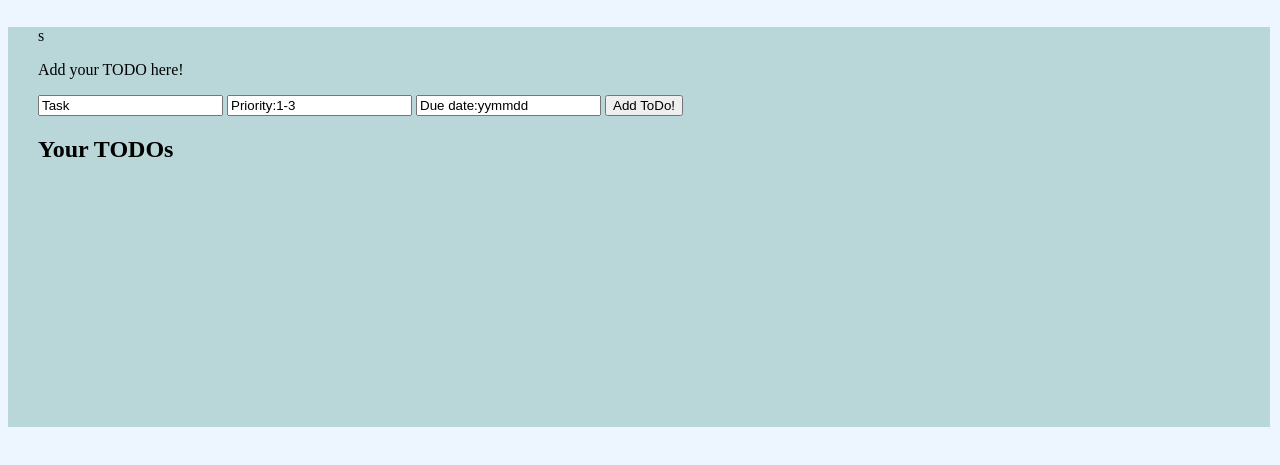
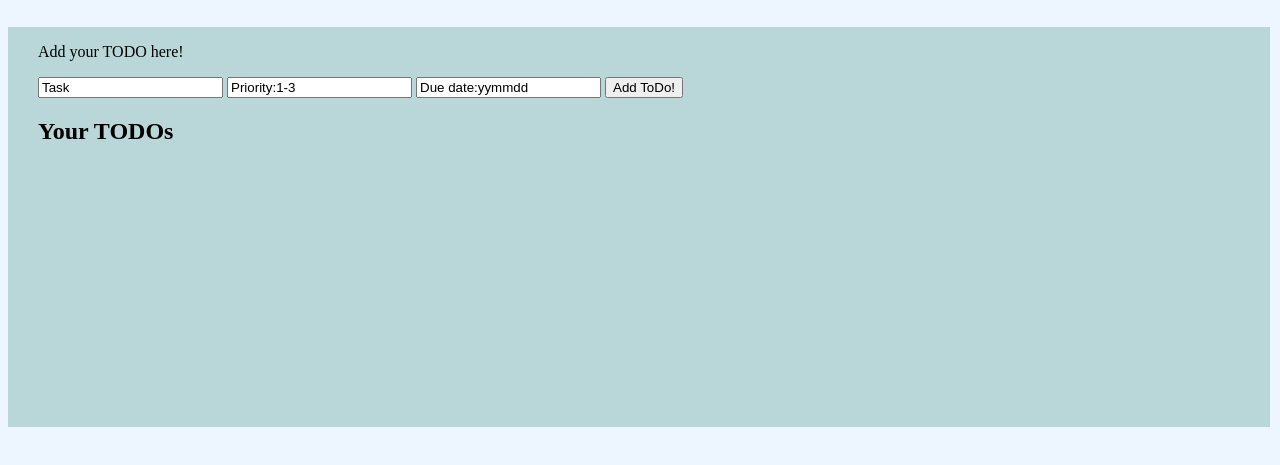
Before and after one commit to stellarnull/web_lab, a plain HTML site: page client/index.html in a window 1280 px wide. Shown: the part 231-696 px from the top of the page. Drawn offline with Linux system fonts and the light colour scheme; no server answers.

Commit message:
css updated

```diff
--- a/client/index.html
+++ b/client/index.html
@@ -11,13 +11,10 @@
 		<link type="text/css" rel="stylesheet" href="stylemain.css"/>
 		<img id="logo" src="img/logo.png" />
 		<h1>PLANit!</h1>
-		<nav>
-		<a href="#">Sign Up!</a>
-		</nav>
 	</header>
 
 	<main>
-		<section class="TODO-input">s
+		<section class="TODO-input">
 			<p>Add your TODO here!</p>
 			<form action="/addtodo" method="get" target="_blank">
 			<input name="task" type="text" id="task" value="Task"/>
--- a/client/stylehello.css
+++ b/client/stylehello.css
@@ -1,10 +1,10 @@
 p {
 	font-family: Microsoft Yahei;
-	-webkit-animation-duration: 5s;
-	-webkit-animation-name: moveTo;
+	animation-duration: 5s;
+	animation-name: moveTo;
 }
 
-@-webkit-keyframes moveTo
+@keyframes moveTo
 {
 	from
 	{
--- a/client/stylemain.css
+++ b/client/stylemain.css
@@ -71,3 +71,21 @@ li
 	content: "MEDIUM!   ";
 	color: orange;
 }
+
+p {
+	font-family: Microsoft Yahei;
+	animation-duration: 5s;
+	animation-name: moveTo;
+}
+
+@keyframes moveTo
+{
+	from
+	{
+		color: blue;
+	}
+	top
+	{
+		color: black;
+	}
+}
```
